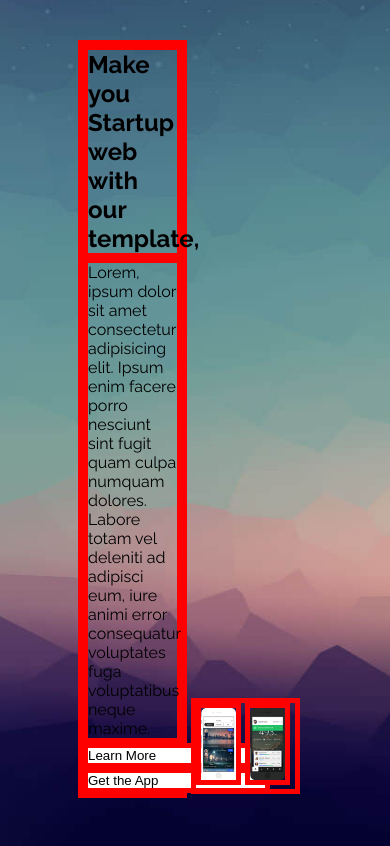
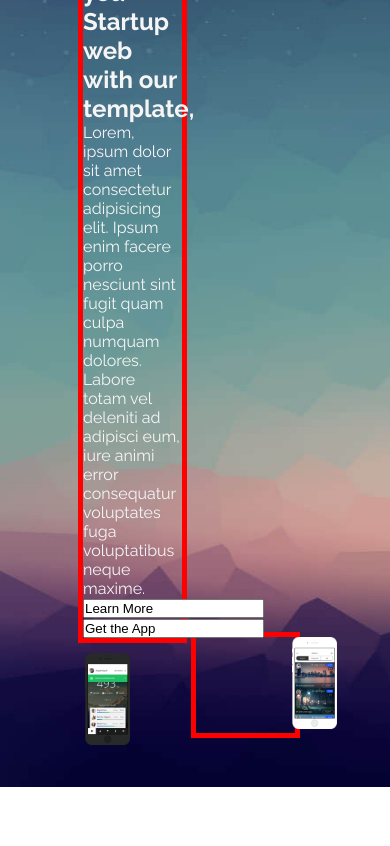
Before and after one commit to rubenSinzig/mobileApp, a plain HTML site: page index.html in a window 390 px wide. Shown: the part 167-1013 px from the top of the page. After the commit the page ends 954 px from the top, so only its background shows below. Drawn offline with Linux system fonts and the light colour scheme.

Commit message:
mobile-app

```diff
--- a/css/style.css
+++ b/css/style.css
@@ -13,13 +13,10 @@
   background-image: url("../img/bg_001.jpg");
   background-size: cover;
   font-family: Raleway, Arial, Helvetica, sans-serif;
+  color: whitesmoke;
 }
 
-div,
-h1,
-p,
-input,
-div img {
+div {
   border: 5px solid red;
 }
 
@@ -29,13 +26,19 @@ nav {
   margin: 2rem 20vw 3rem 20vw;
   padding: 6px;
 }
+
 nav ul li {
   display: inline-block;
 }
 nav ul a img {
   width: 15vw;
   height: 10vh;
-  margin-right: 19vw;
+  margin-right: 15vw;
+}
+ul:nth-child(n) :nth-child(n + 2):nth-child(-n + 7) {
+  margin-right: 1rem;
+  position: relative;
+  top: -2rem;
 }
 section {
   margin: 1rem 20vw 3rem 20vw;
@@ -48,3 +51,16 @@ div > img {
   width: 45%;
   height: 45%;
 }
+#white {
+  position: relative;
+  left: 6rem;
+}
+#black {
+  position: relative;
+  top: 1rem;
+  left: -10rem;
+}
+#text {
+  position: relative;
+  top: -6rem;
+}
--- a/index.html
+++ b/index.html
@@ -22,7 +22,7 @@
       </ul>
     </nav>
     <section id="Home">
-      <div>
+      <div id="text">
         <h1>
           Make you Startup web <br />
           with our template,
@@ -38,8 +38,16 @@
         <input type="butten" value="Get the App" />
       </div>
       <div>
-        <img src="./img/phone_001.png" alt="white i-phone with open app" />
-        <img src="./img/phone_002.png" alt="black i-phone with open app" />
+        <img
+          id="white"
+          src="./img/phone_001.png"
+          alt="white i-phone with open app"
+        />
+        <img
+          id="black"
+          src="./img/phone_002.png"
+          alt="black i-phone with open app"
+        />
       </div>
     </section>
   </body>
```
